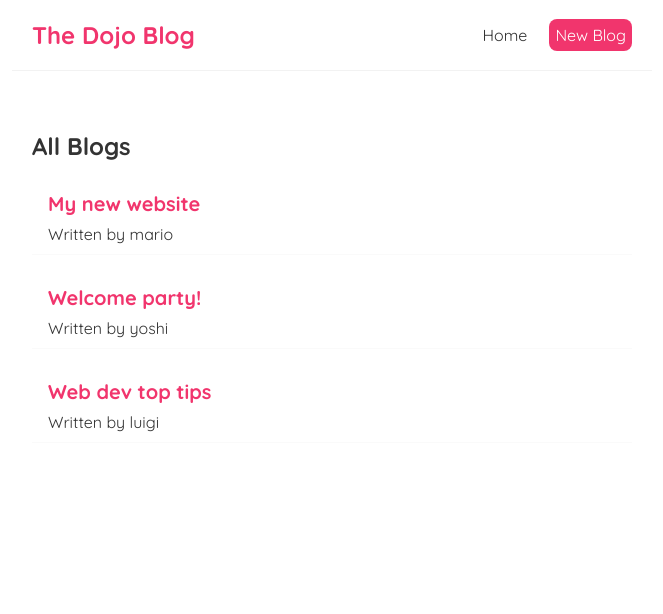
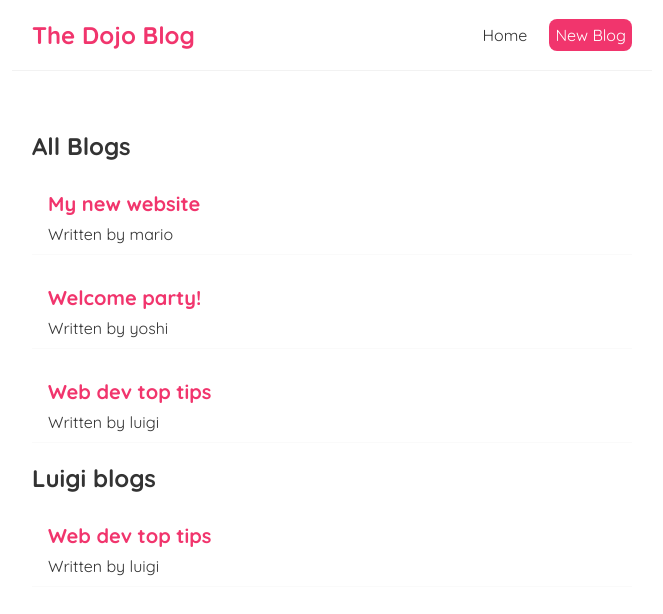
Before and after one commit to sakout-reda/React-Blog, a React (Create React App) app: page /create in a window 1280 px wide. Shown: the top 614 px of the page, without its empty margins (308-971 px from the left). Built offline with nearby package versions, Linux system fonts and the light colour scheme.

Commit message:
Reussing Component

```diff
--- a/src/BlogList.js
+++ b/src/BlogList.js
@@ -1,6 +1,5 @@
-const BlogList = (props) => {
-    const blogs = props.blogs;
-    const title = props.title;
+const BlogList = ({blogs, title}) => {
+
     return (
         <div className="blog-list">
             <h2>{ title }</h2>
--- a/src/Home.js
+++ b/src/Home.js
@@ -13,6 +13,7 @@ const Home = () => {
   return (
     <div className="home">
       <BlogList blogs={blogs} title={title} />
+      <BlogList blogs={blogs.filter((blog) => blog.author === 'luigi')} title="Luigi blogs" />
     </div>
   );
 }
```
